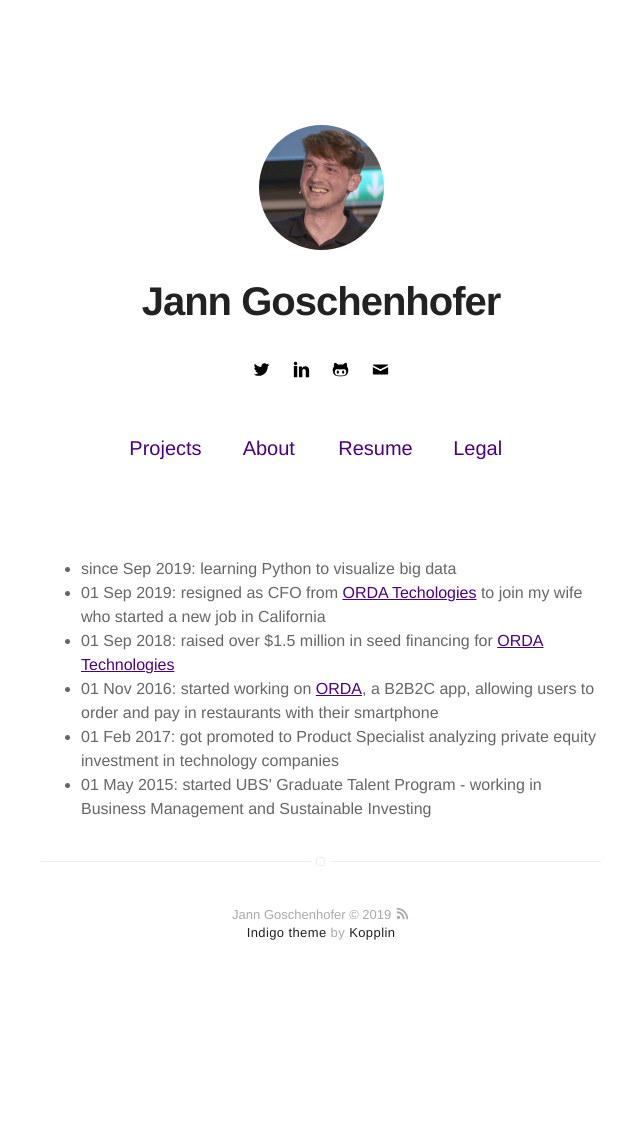
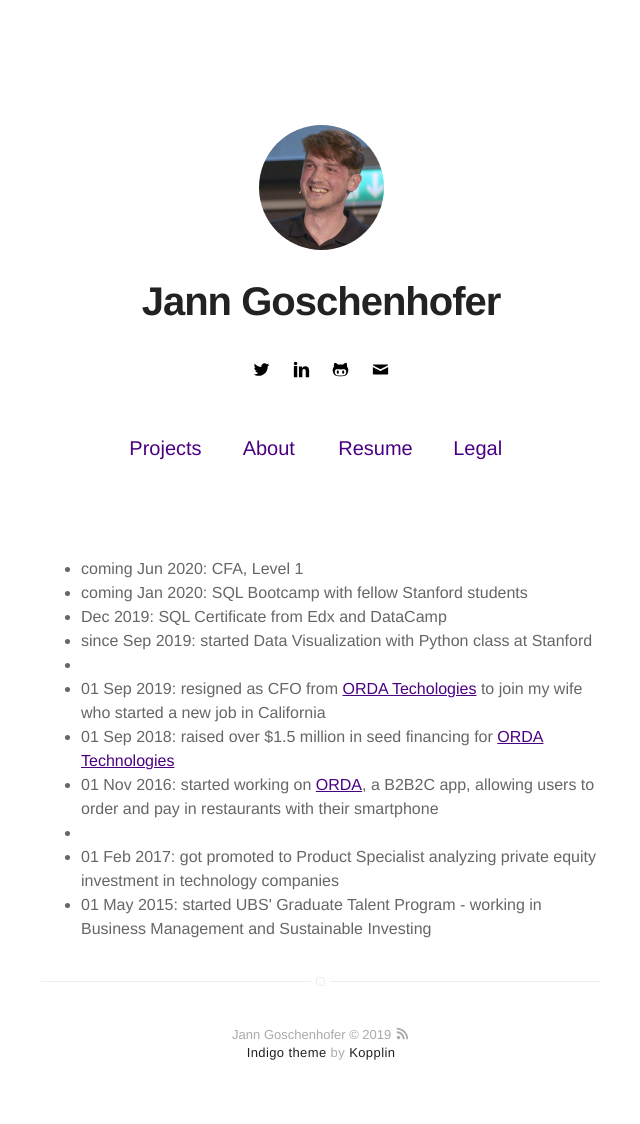
Before and after one commit to antonschneider90/antonschneider90.github.io, a Jekyll site: the page built from index.html, in a window 1280 px wide. Shown: the whole page, without its empty margins (319-959 px from the left). Built offline with Jekyll 4.4.1, drawn with Linux system fonts in a browser that asks for light colours; before the commit the page ends 1004 px from its top, so only the background shows below that.

Commit message:
Update index.html

```diff
--- a/index.html
+++ b/index.html
@@ -6,10 +6,15 @@ title: Home
 <p><br/><br/><p>
 
 <ul>
- 	<li>since Sep 2019: learning Python to visualize big data</a></li>
- 	<li>01 Sep 2019: resigned as CFO from <a href='https://www.orda-app.com'>ORDA Techologies</a> to join my wife who started a new job in California</li>
+ 	<li>coming Jun 2020: CFA, Level 1</li>
+  <li>coming Jan 2020: SQL Bootcamp with fellow Stanford students</li>
+  <li>Dec 2019: SQL Certificate from Edx and DataCamp</a></li>
+  <li>since Sep 2019: started Data Visualization with Python class at Stanford</a></li>
+  <li></li>
+  <li>01 Sep 2019: resigned as CFO from <a href='https://www.orda-app.com'>ORDA Techologies</a> to join my wife who started a new job in California</li>
   <li>01 Sep 2018: raised over $1.5 million in seed financing for <a href='https://www.orda-app.com'>ORDA Technologies</a>
  	<li>01 Nov 2016: started working on  <a href='https://www.orda-app.com'>ORDA</a>, a B2B2C app, allowing users to order and pay in restaurants with their smartphone</li>
-  <li>01 Feb 2017: got promoted to Product Specialist analyzing private equity investment in technology companies
+  <li></li>
+  <li>01 Feb 2017: got promoted to Product Specialist analyzing private equity investment in technology companies</li>
  	<li>01 May 2015: started UBS' Graduate Talent Program - working in Business Management and Sustainable Investing </li>
 </ul>
```
